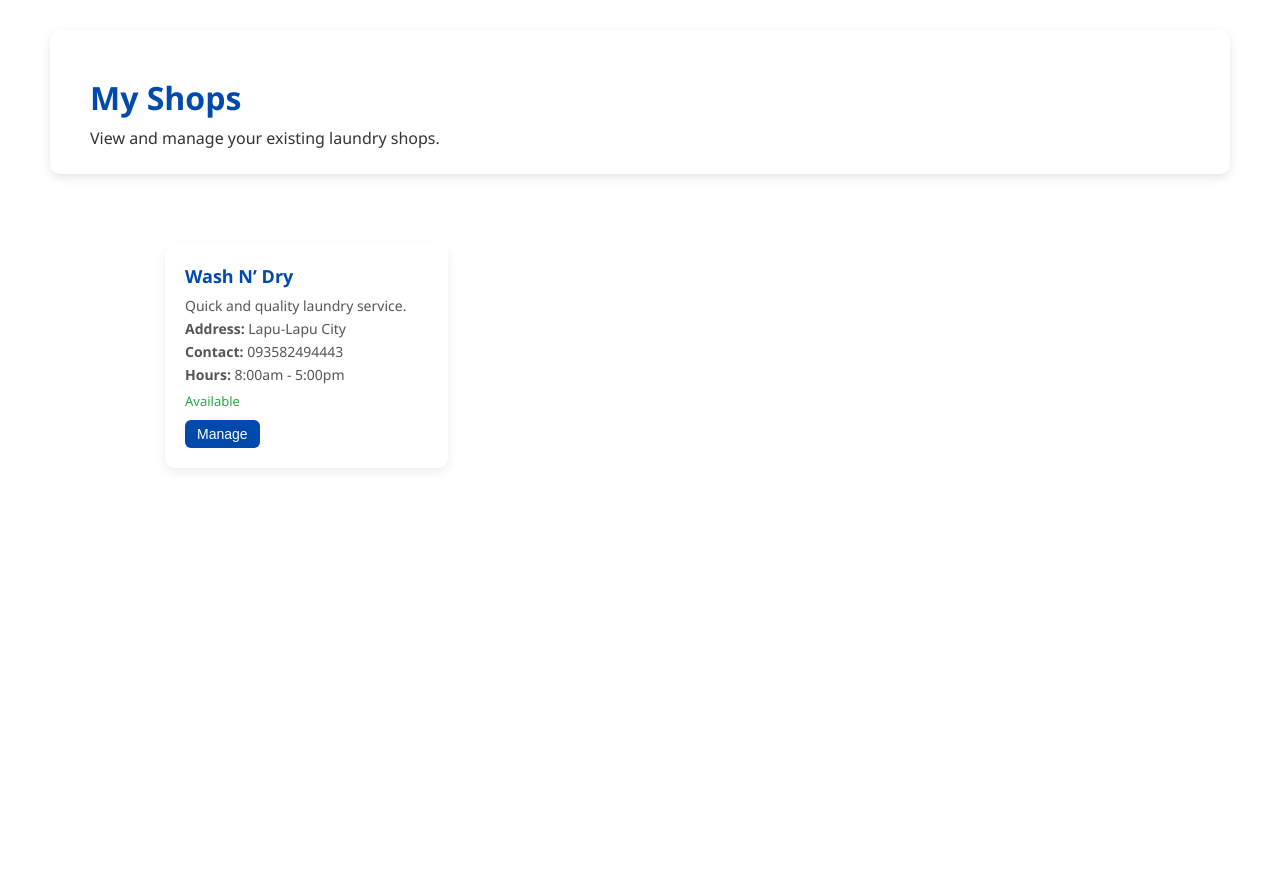
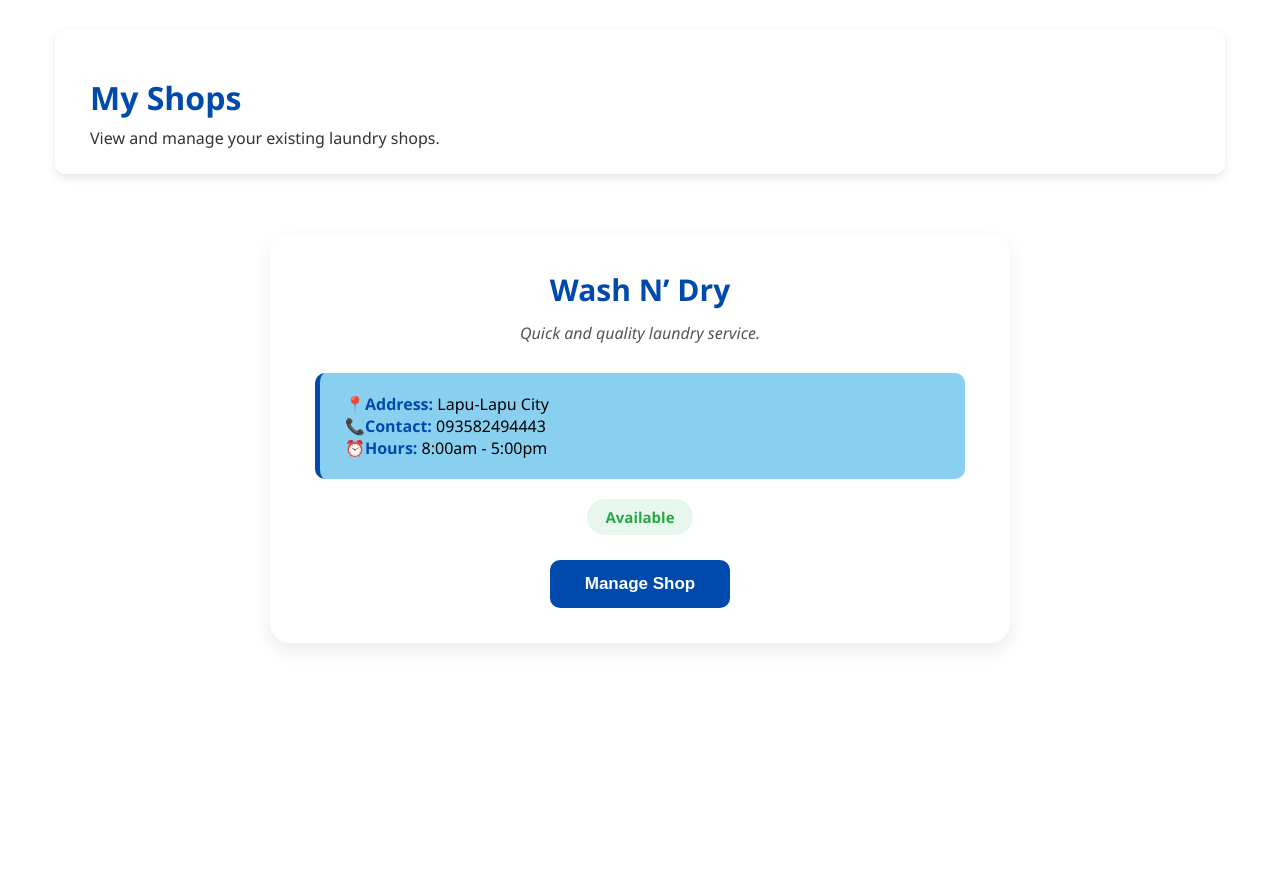
Before and after one commit to juriel68/LaundroLink_Project, a PHP site: page /owner_pages/manage_shop.php in a window 1280 px wide. Before the commit the page ends 830 px from the top, so only its background shows below. Run offline with PHP 8.4, Linux system fonts and the light colour scheme; a stand-in replaces the project's code that opens the database connection.

Commit message:
small changes

```diff
--- a/Frontend/Web/owner_pages/manage_shop.php
+++ b/Frontend/Web/owner_pages/manage_shop.php
@@ -16,7 +16,7 @@
       border-radius: 10px;
       max-width: 1100px;
       margin: 30px auto 40px;
-      padding: 25px 40px;
+      padding: 25px 35px;
       box-shadow: 0 4px 10px rgba(0,0,0,0.1);
     }
 
@@ -30,63 +30,98 @@
       margin: 0;
     }
 
+    /* ===== PAGE CONTAINER ===== */
 .grid-container {
-      display: grid;
-      grid-template-columns: repeat(auto-fill, minmax(280px, 1fr));
-      gap: 50px;
-      max-width: 950px;
-      margin: 0 auto;
-      margin-top: 50px;
-      padding: 20px;
+  display: flex;
+  justify-content: center;
+  align-items: flex-start;
+  height: calc(100vh - 150px);
+  padding-top: 20px;
 }
 
+/* ===== SHOP CARD ===== */
 .shop-card {
   background: white;
-      border-radius: 10px;
-      box-shadow: 0 4px 10px rgba(0,0,0,0.08);
-      padding: 20px;
-      transition: transform 0.2s ease, box-shadow 0.2s ease;
+  border-radius: 20px;
+  padding: 35px 45px;
+  width: 90%;
+  max-width: 650px;
+  box-shadow: 0 8px 20px rgba(0, 0, 0, 0.08);
+  text-align: left;
+  transition: all 0.3s ease;
+  position: relative;
+  margin-top: 0;
 }
 
     .shop-name {
-      font-weight: 600;
-      font-size: 18px;
+      font-weight: 800;
+      font-size: 30px;
       color: #004aad;
-      margin-bottom: 8px;
+      margin-bottom: 10px;
+      text-align: center;
     }
 
-    .shop-detail {
-      font-size: 14px;
+    .shop-descrp {
       color: #555;
-      margin: 4px 0;
+      font-size: 16px;
+      margin-bottom: 25px;
+      line-height: 1.7;
+      text-align: center;
+      font-style: italic;
+    }
+
+   /* Small tweak for inside content */
+.details-box {
+  background: #89CFF0;
+  border-radius: 10px;
+  padding: 20px 25px;
+  margin-bottom: 20px;
+  border-left: 5px solid #004aad;
 }
 
 .shop-status {
-      font-size: 13px;
-      font-weight: 500;
-      margin-top: 8px;
+  margin: 10px auto 15px;
+}
+    .shop-detail b {
+      color: #004aad;
+      min-width: 90px;
+    }
+
+    .shop-status {
+      display: inline-block;
+      font-size: 15px;
+      font-weight: 600;
       color: #28a745;
+      background: #e8f7ed;
+      padding: 8px 18px;
+      border-radius: 20px;
+      margin: 0 auto 25px;
+      text-align: center;
+      display: block;
+      width: fit-content;
     }
 
     .btn-manage {
-      display: inline-block;
+      display: block;
       background-color: #004aad;
       color: white;
       border: none;
-      border-radius: 6px;
-      padding: 6px 12px;
-      margin-top: 10px;
+      border-radius: 10px;
+      padding: 14px 35px;
       cursor: pointer;
       text-decoration: none;
-      transition: 0.3s;
-      font-size: 14px;
+      font-size: 17px;
+      font-weight: 600;
+      transition: all 0.3s ease;
+      margin: 0 auto;
     }
 
     .btn-manage:hover {
       background-color: #003c8a;
+      transform: scale(1.05);
     }
 
-    /* ===== POPUP STYLE ===== */
+    /* ===== POPUP ===== */
     .popup {
       display: none;
       position: fixed;
@@ -102,12 +137,13 @@
     .popup-content {
       background-color: #fff;
       margin: 5% auto;
-      padding: 25px;
-      border-radius: 10px;
+      padding: 30px;
+      border-radius: 12px;
       width: 420px;
-      box-shadow: 0 4px 10px rgba(0,0,0,0.2);
+      box-shadow: 0 6px 16px rgba(0,0,0,0.25);
       max-height: 90vh;
       overflow-y: auto;
+      animation: fadeIn 0.3s ease;
     }
 
     .popup-content h2 {
@@ -137,30 +173,42 @@
 
     .popup-buttons {
       text-align: center;
-      margin-top: 20px;
+      margin-top: 25px;
     }
 
     .btn-cancel {
       background-color: #ccc;
       color: #333;
-      padding: 8px 15px;
+      padding: 10px 18px;
       border-radius: 6px;
       border: none;
       cursor: pointer;
       margin-right: 10px;
+      font-weight: 500;
     }
 
     .btn-save {
       background-color: #004aad;
       color: white;
-      padding: 8px 15px;
+      padding: 10px 18px;
       border-radius: 6px;
       border: none;
       cursor: pointer;
+      font-weight: 500;
     }
 
     .btn-save:hover {
       background-color: #003c8a;
+    }
+
+    .icon {
+      font-size: 16px;
+      color: #004aad;
+    }
+
+    @keyframes fadeIn {
+      from {opacity: 0; transform: translateY(-10px);}
+      to {opacity: 1; transform: translateY(0);}
     }
   </style>
 </head>
@@ -173,7 +221,6 @@
 
   <div class="grid-container">
     <?php
-    // Sample data
     $shops = [
       [
         'ShopID' => 'SH01',
@@ -190,14 +237,26 @@
       echo "
       <div class='shop-card'>
         <div class='shop-name'>{$shop['ShopName']}</div>
-        <div class='shop-detail'>{$shop['ShopDescrp']}</div>
-        <div class='shop-detail'><b>Address:</b> {$shop['ShopAddress']}</div>
-        <div class='shop-detail'><b>Contact:</b> {$shop['ShopPhone']}</div>
-        <div class='shop-detail'><b>Hours:</b> {$shop['ShopOpeningHours']}</div>
+        <div class='shop-descrp'>{$shop['ShopDescrp']}</div>
+
+        <div class='details-box'>
+          <div class='shop-detail'><span class='icon'>📍</span><b>Address:</b> {$shop['ShopAddress']}</div>
+          <div class='shop-detail'><span class='icon'>📞</span><b>Contact:</b> {$shop['ShopPhone']}</div>
+          <div class='shop-detail'><span class='icon'>⏰</span><b>Hours:</b> {$shop['ShopOpeningHours']}</div>
+        </div>
+
         <div class='shop-status'>{$shop['ShopStatus']}</div>
+
         <button class='btn-manage'
-          onclick='openManagePopup(\"{$shop['ShopID']}\", \"{$shop['ShopName']}\", \"{$shop['ShopDescrp']}\", \"{$shop['ShopAddress']}\", \"{$shop['ShopPhone']}\", \"{$shop['ShopOpeningHours']}\", \"{$shop['ShopStatus']}\")'>
-          Manage
+          onclick='openManagePopup(
+            \"{$shop['ShopID']}\",
+            \"{$shop['ShopName']}\",
+            \"{$shop['ShopDescrp']}\",
+            \"{$shop['ShopAddress']}\",
+            \"{$shop['ShopPhone']}\",
+            \"{$shop['ShopOpeningHours']}\",
+            \"{$shop['ShopStatus']}\")'>
+          Manage Shop
         </button>
       </div>
       ";
@@ -229,13 +288,13 @@
 
         <label>Status</label>
         <select id="shopStatus">
-          <option value="Available">Available</option>
-          <option value="Closed">Closed</option>
+          <option value='Available'>Available</option>
+          <option value='Closed'>Closed</option>
         </select>
 
-        <div class="popup-buttons">
-          <button type="button" class="btn-cancel" onclick="closeManagePopup()">Cancel</button>
-          <button type="submit" class="btn-save">Save</button>
+        <div class='popup-buttons'>
+          <button type='button' class='btn-cancel' onclick='closeManagePopup()'>Cancel</button>
+          <button type='submit' class='btn-save'>Save</button>
         </div>
       </form>
     </div>
```
Also changed, not shown: Frontend/Web/owner_pages/view_orders.php (+16 -18 lines), Frontend/Web/owner_pages/view_sales.php (+16 -20 lines). Lines whose indentation alone changed are shown as unchanged.
